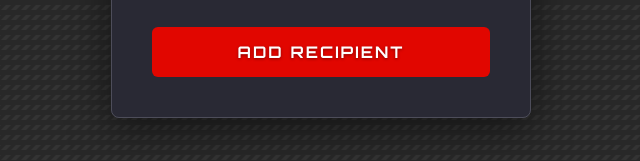
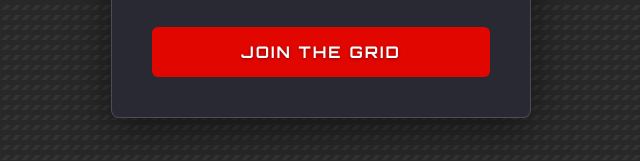
Before and after one commit to scuderiaf1pod-cloud/scuderia-f1-newsroom, a website: page index.html in a window 1280 px wide. Shown: the part 555-716 px from the top of the page, 319-959 px from the left. Drawn offline with Linux system fonts and the light colour scheme.

Commit message:
style: Update button text to 'Join the Grid'

```diff
--- a/index.html
+++ b/index.html
@@ -312,7 +312,7 @@
                     <input type="tel" id="phone" name="phone">
                 </div>
             </div>
-            <button type="submit">Add Recipient</button>
+            <button type="submit">Join the Grid</button>
         </form>
         <div id="message-box" class="message"></div>
     </div>
```
